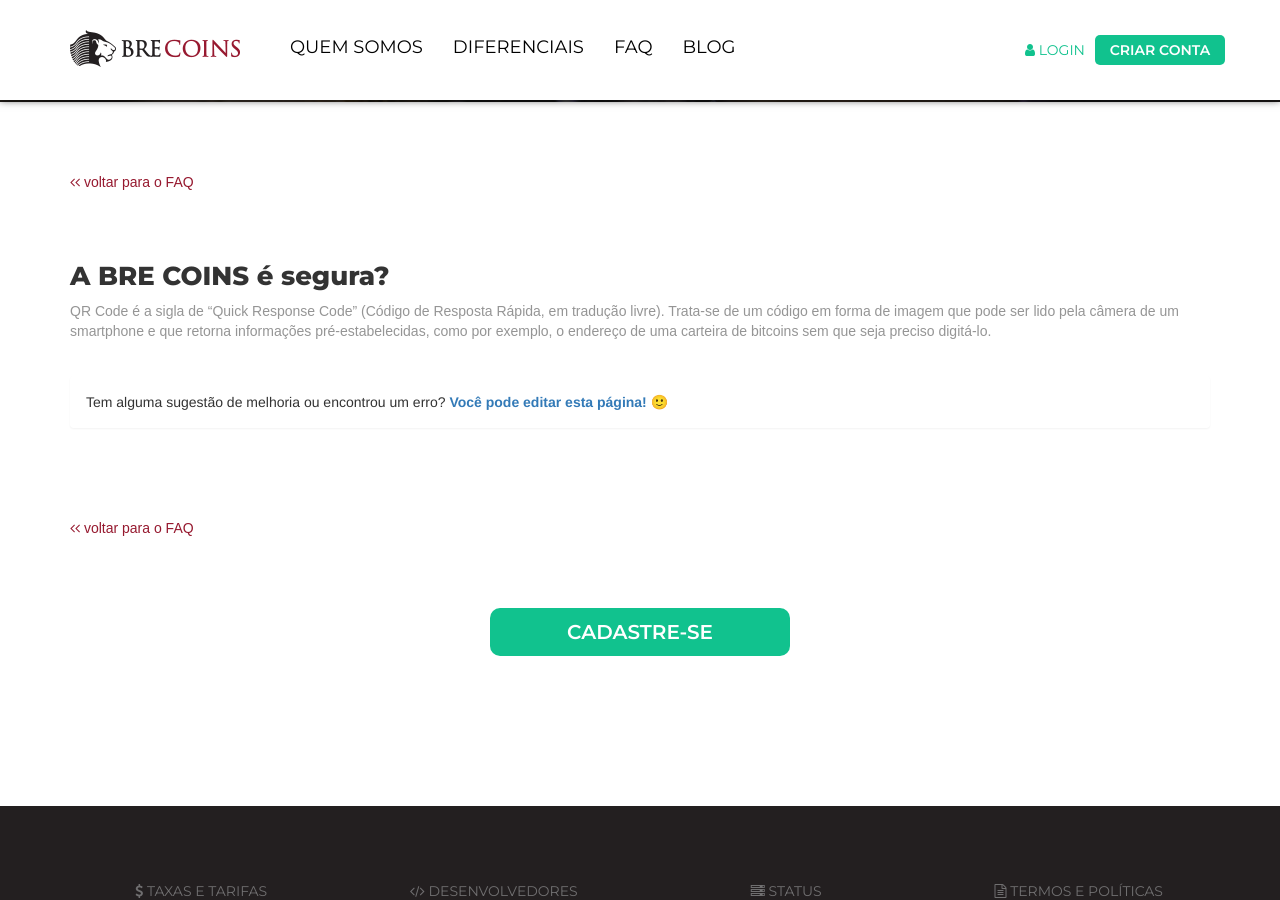
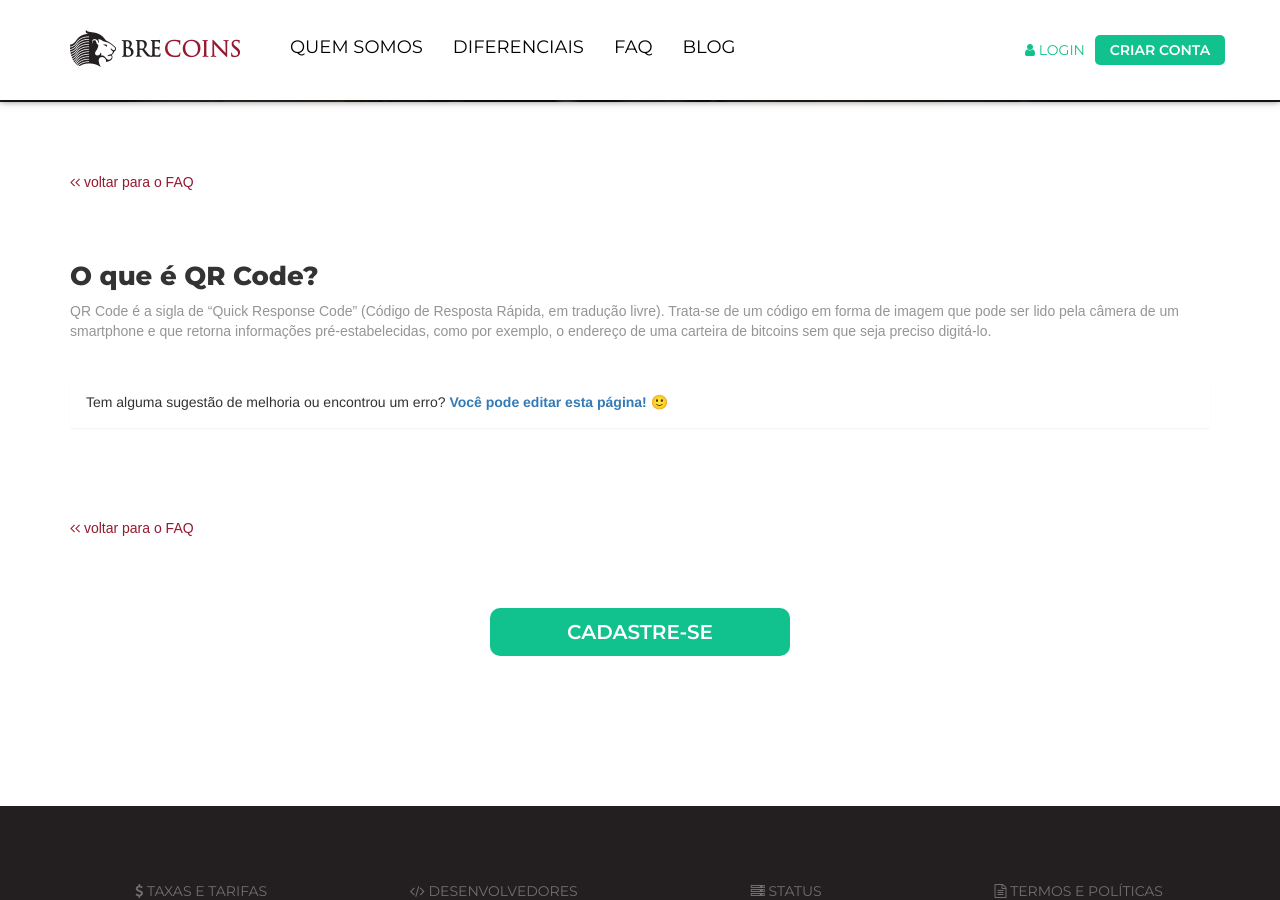
Before and after one commit to digitalbre/brecoins.github.io, a Jekyll site: the page built from faq/o-que-e-qr-code.md, in a window 1280 px wide and 900 px high, scrolled down 448 px. Built offline with Jekyll 4.4.1, drawn with Linux system fonts in a browser that asks for light colours; nearby versions of some CDN libraries; some web fonts are replaced; a script that is not in the unit is left out; part of the change alters nothing that is shown.

Commit message:
Update o-que-e-qr-code.md

```diff
--- a/faq/o-que-e-qr-code.md
+++ b/faq/o-que-e-qr-code.md
@@ -1,7 +1,7 @@
 ---
-title: A BRE COINS é segura?
-seotitle: Melhor corretora de bitcoin confiável e segura - BRE Coins
-description: Nessa página você vai entender por que BRE Coins é a melhor corretora de bitcoin, segura e confiável do mercado. Confira já.
+title: O que é QR Code?
+seotitle: O que é QR Code?
+description: O que é QR Code?
 layout: faqpage
 ---
 
```
